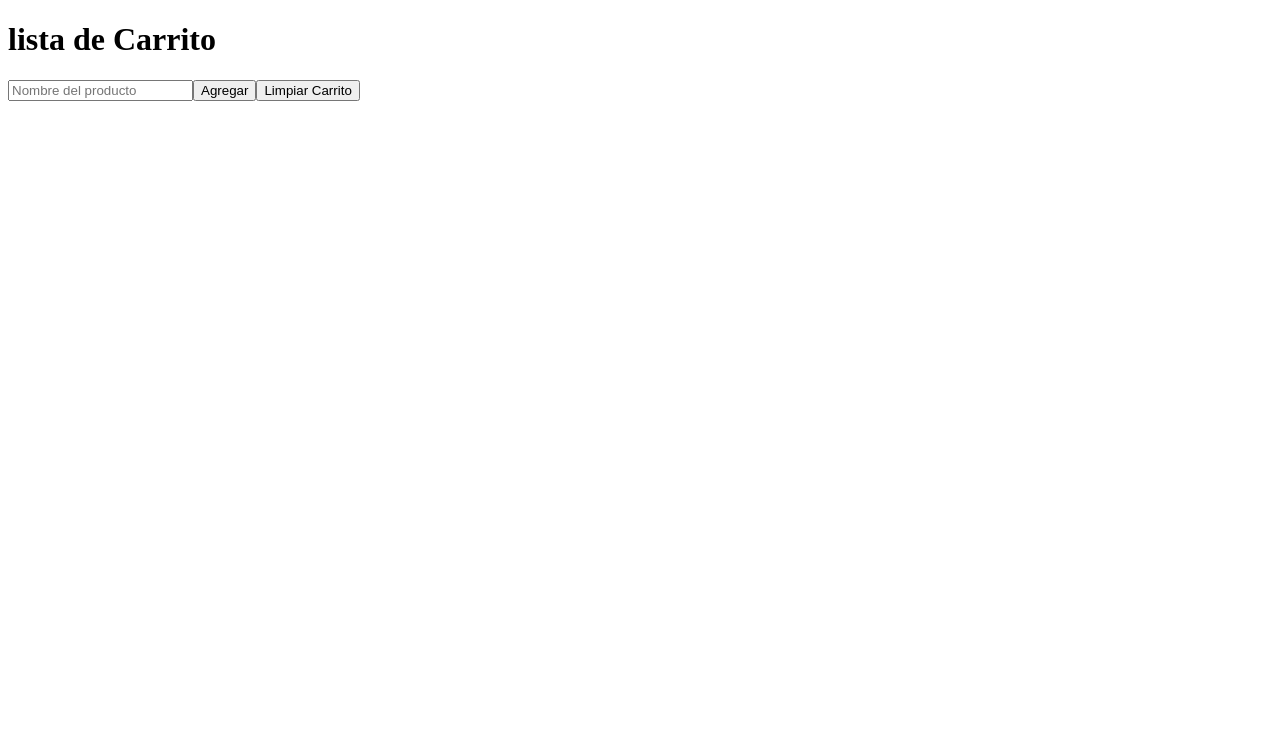
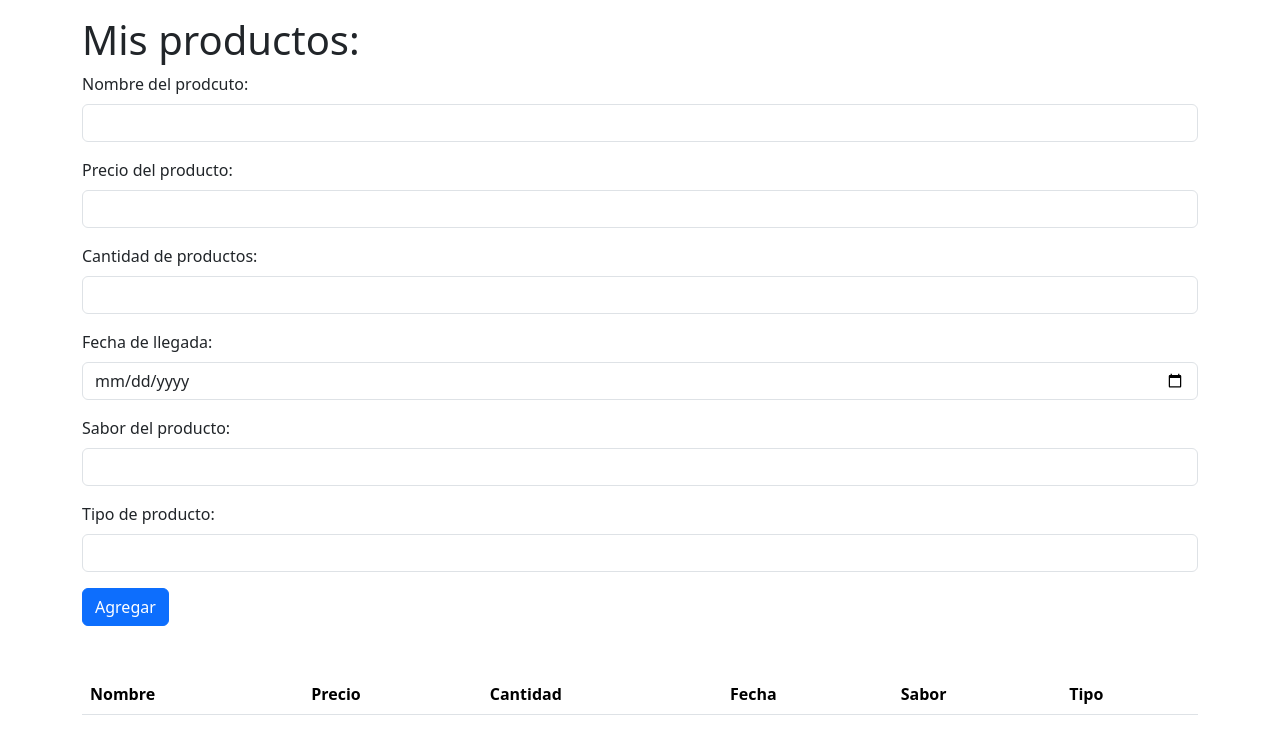
Before and after one commit to Luevano-0709/JavaScript_app, a plain HTML site: page index2.html in a window 1280 px wide. Drawn offline with nearby package versions, Linux system fonts and the light colour scheme.

Commit message:
Add files via upload
Se mejoro el carrito

```diff
--- a/Carrito.js
+++ b/Carrito.js
@@ -1,15 +1,36 @@
 Vue.createApp({
     data(){
         return{
-            carrito: [],
-            producto: ''
+            nombre:'',
+            precio:'',
+            cantidad:'',
+            fecha:'',
+            sabor:'',
+            tipo:'',
+            productos: []
+/*             carrito: [],
+            producto: '' */
         }
     },
     methods: {
+        agregar(){
+            const producto = {
+                nombre:this.nombre,
+                precio:this.precio,
+                cantidad:this.cantidad,
+                fecha:this.fecha,
+                sabor:this.sabor,
+                tipo:this.tipo
+
+            }
+            this.productos.push(producto);
+        }
+    }
+    /* methods: {
         agregarProducto() {
         this.carrito.push(this.producto);
         this.producto='';
         },
 
-    }
+    } */
 }).mount('#app')
--- a/index2.html
+++ b/index2.html
@@ -6,11 +6,76 @@
     <meta http-equiv="X-UA-Compatible" content="IE=edge">
     <meta name="viewport" content="width=device-width, initial-scale=1.0">
     <title>PROGRAMA...</title>
+    <link href="https://cdn.jsdelivr.net/npm/bootstrap@5.3.0-alpha1/dist/css/bootstrap.min.css" rel="stylesheet"
+        integrity="sha384-GLhlTQ8iRABdZLl6O3oVMWSktQOp6b7In1Zl3/Jr59b6EGGoI1aFkw7cmDA6j6gD" crossorigin="anonymous">
 </head>
 
 <body>
-    <div id="app">
-        <h1>lista de Carrito</h1>
+    <div class="container mt-3" id="app">
+        <h1>Mis productos:</h1>
+        <form @submit.prevent>
+            <div class="mb-3">
+                <label class="form-label">Nombre del prodcuto: </label>
+                <input v-model="nombre" type="text" class="form-control">
+            </div>
+
+            <div class="mb-3">
+                <label class="form-label">Precio del producto: </label>
+                <input v-model="precio" type="number" class="form-control">
+            </div>
+
+            <div class="mb-3">
+                <label class="form-label">Cantidad de productos: </label>
+                <input v-model="cantidad" type="number" class="form-control">
+            </div>
+
+            <div class="mb-3">
+                <label class="form-label">Fecha de llegada: </label>
+                <input v-model="fecha" type="date" class="form-control">
+            </div>
+
+            <div class="mb-3">
+                <label class="form-label">Sabor del producto: </label>
+                <input v-model="sabor" type="text" class="form-control">
+            </div>
+
+            <div class="mb-3">
+                <label class="form-label">Tipo de producto: </label>
+                <input v-model="tipo" type="text" class="form-control">
+            </div>
+
+            <button @click="agregar()" type="" class="btn btn-primary">Agregar</button>
+        </form>
+
+        <table class="table mt-5">
+            <thead>
+                <tr>
+                    <th scope="col">Nombre</th>
+                    <th scope="col">Precio</th>
+                    <th scope="col">Cantidad</th>
+                    <th scope="col">Fecha</th>
+                    <th scope="col">Sabor</th>
+                    <th scope="col">Tipo</th>
+                </tr>
+            </thead>
+            <tbody>
+
+                <tr v-for="producto in productos">
+                    <th scope="row">{{producto.nombre}}</th>
+                    <td>{{producto.precio}}</td>
+                    <td>{{producto.cantidad}}</td>
+                    <td>{{producto.fecha}}</td>
+                    <td>{{producto.sabor}}</td>
+                    <td>{{producto.tipo}}</td>
+
+                </tr>
+
+            </tbody>
+        </table>
+
+    </div>
+
+    <!-- <h1>lista de Carrito</h1>
         <input v-model="producto" type="text" placeholder="Nombre del producto">
         <button @click="agregarProducto">Agregar</button>
         <button @click="carrito=[]"> Limpiar Carrito </button>
@@ -19,14 +84,18 @@
             <li v-for="producto in carrito">
                 {{producto}}
             </li>
-        </ul>
-    </div>
+        </ul> -->
+
     <!-- <div id="app"">
     <h1 v-if="becado==true">Estoy Becado :) </h1>
     <h1 v-else>Perdi mi beca. :c</h1>
     <button @click="conbecado()">Estas becado </button>
     <button @click="sinbeca()">Ya no estas becado </button>
     </div> -->
+
+    <script src="https://cdn.jsdelivr.net/npm/bootstrap@5.3.0-alpha1/dist/js/bootstrap.bundle.min.js"
+        integrity="sha384-w76AqPfDkMBDXo30jS1Sgez6pr3x5MlQ1ZAGC+nuZB+EYdgRZgiwxhTBTkF7CXvN"
+        crossorigin="anonymous"></script>
     <script src="https://unpkg.com/vue@3/dist/vue.global.js"></script>
     <script src="Carrito.js"></script>
 </body>
```
Also changed, not shown: 1.js (added).
